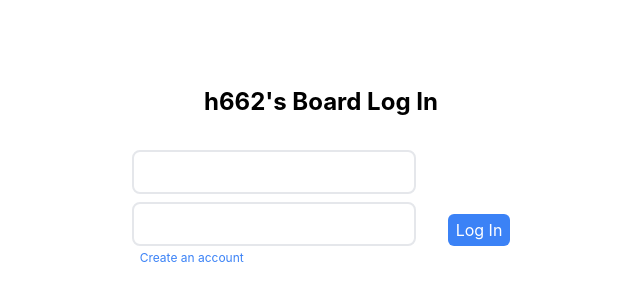
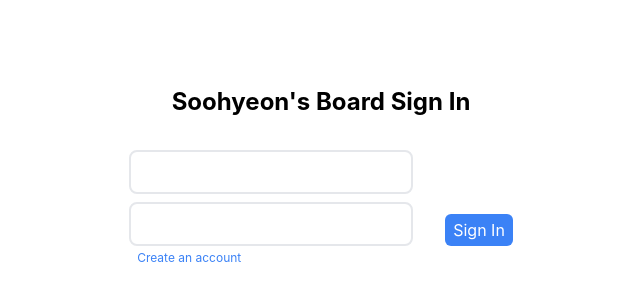
Before and after one commit to sooheyon/express-react-board, a React (Create React App) app in the folder frontend/: page /sign-in in a window 1280 px wide. Shown: the part 194-494 px from the top of the page, without its empty margins (319-959 px from the left). Built offline with nearby package versions, Linux system fonts and the light colour scheme.

Commit message:
signin 완료

```diff
--- a/frontend/src/pages/signIn/index.tsx
+++ b/frontend/src/pages/signIn/index.tsx
@@ -1,9 +1,11 @@
 import axios from "axios";
 import React, { FormEvent, useState } from "react";
+import { Link, useNavigate } from "react-router-dom";
 
 const SignIn = () => {
   const [account, setAccount] = useState<string>("");
   const [password, setPassword] = useState<string>("");
+  const navigate = useNavigate();
 
   const changeAccount = (e: React.ChangeEvent<HTMLInputElement>) => {
     const inputValue = e.target.value;
@@ -26,6 +28,9 @@ const SignIn = () => {
       );
 
       console.log(response);
+
+      localStorage.setItem("token", response.data.token);
+      navigate("/");
     } catch (error) {
       console.error(error);
     }
@@ -33,7 +38,7 @@ const SignIn = () => {
 
   return (
     <main className="min-h-screen flex flex-col justify-center items-center pb-20">
-      <h1 className="text-2xl font-bold">h662's Board Log In</h1>
+      <h1 className="text-2xl font-bold">Soohyeon's Board Sign In</h1>
       <form className="mt-8 flex items-end gap-4" onSubmit={onSubmitSignIn}>
         <div className="flex flex-col gap-2 relative">
           <input
@@ -48,11 +53,14 @@ const SignIn = () => {
             value={password}
             onChange={changePassword}
           />
-          <button className="absolute -bottom-5 left-2 text-xs text-blue-500 active:text-blue-700">
+          <Link
+            to="/sign-up"
+            className="absolute -bottom-5 left-2 text-xs text-blue-500 active:text-blue-700"
+          >
             Create an account
-          </button>
+          </Link>
         </div>
-        <input className="button-style" type="submit" value="Log In" />
+        <input className="button-style" type="submit" value="Sign In" />
       </form>
     </main>
   );
```
